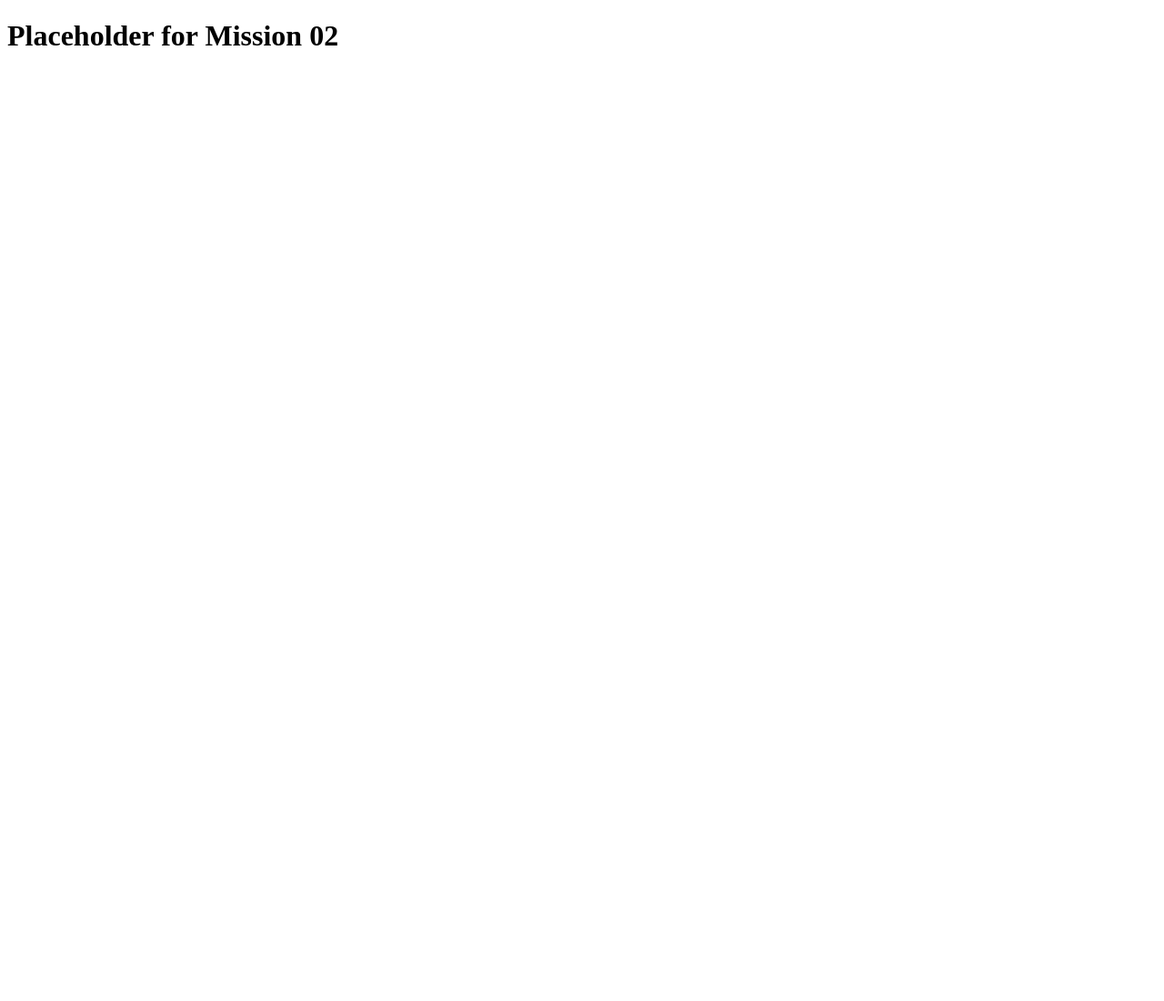
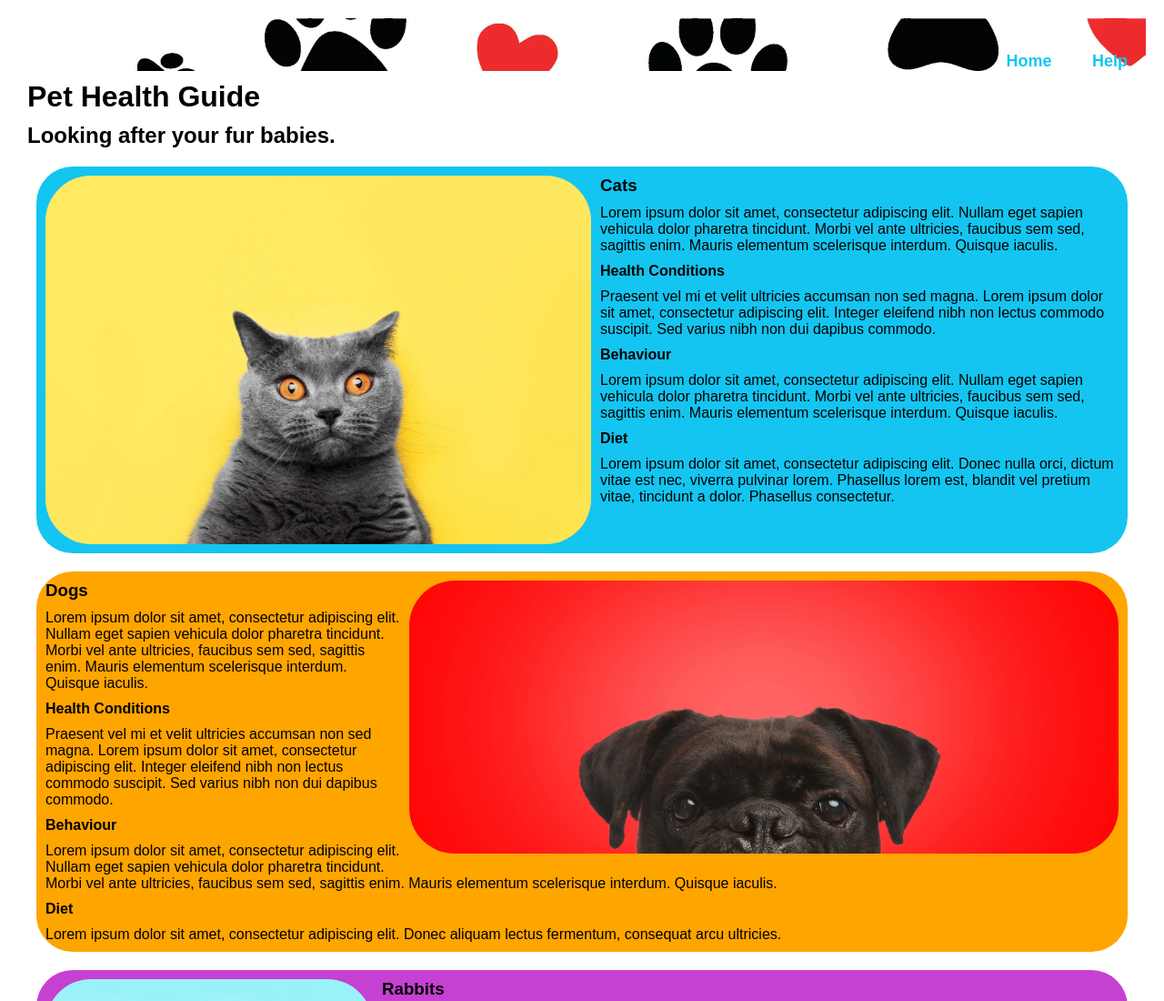
Before and after one commit to Moa-Sketch/Mission-02, a plain HTML site: page index.html in a window 1280 px wide. Shown: the top 1100 px of the page at 91% size. Before the commit the page ends 800 px from the top, so only its background shows below. Drawn offline with Linux system fonts and the light colour scheme.

Commit message:
Updated files for Mission 2.

```diff
--- a/index.html
+++ b/index.html
@@ -3,9 +3,125 @@
   <head>
     <meta charset="UTF-8" />
     <meta name="viewport" content="width=device-width, initial-scale=1.0" />
-    <title>Document</title>
+    <title>Pet Health Guide</title>
+    <link rel="stylesheet" href="pet.css" />
+    <script src="pet.js"></script>
   </head>
   <body>
-    <h1>Placeholder for Mission 02</h1>
-  </body>
+    <header>
+      <!-- Navigation bar -->
+      <div id="head">
+      <nav>
+          <a class="btn nav-link"><a href="index.html">Home</a>
+          <a class="btn nav link"><a href="help.html">Help</a>
+      </nav>
+      </div>
+    </header>
+
+
+    <h1>Pet Health Guide</h1>
+    <h2>Looking after your fur babies.</h2>
+
+    <div id="main">
+      <div class="child-el1">
+        <!-- Box1 -->
+        <img id="imageBox1" src="images/cat_yellowbg.webp" alt="Cat" />
+        <h3>Cats</h3>
+        <p>
+          Lorem ipsum dolor sit amet, consectetur adipiscing elit. Nullam eget
+          sapien vehicula dolor pharetra tincidunt. Morbi vel ante ultricies,
+          faucibus sem sed, sagittis enim. Mauris elementum scelerisque
+          interdum. Quisque iaculis.
+        </p>
+        <h4>Health Conditions</h4>
+        <p>
+          Praesent vel mi et velit ultricies accumsan non sed magna. Lorem ipsum
+          dolor sit amet, consectetur adipiscing elit. Integer eleifend nibh non
+          lectus commodo suscipit. Sed varius nibh non dui dapibus commodo.
+        </p>
+        <h4>Behaviour</h4>
+        <p>
+          Lorem ipsum dolor sit amet, consectetur adipiscing elit. Nullam eget
+          sapien vehicula dolor pharetra tincidunt. Morbi vel ante ultricies,
+          faucibus sem sed, sagittis enim. Mauris elementum scelerisque
+          interdum. Quisque iaculis.
+        </p>
+        <h4>Diet</h4>
+        <p>
+          Lorem ipsum dolor sit amet, consectetur adipiscing elit. Donec nulla
+          orci, dictum vitae est nec, viverra pulvinar lorem. Phasellus lorem
+          est, blandit vel pretium vitae, tincidunt a dolor. Phasellus
+          consectetur.
+        </p>
+      </div>
+      <div class="child-el2">
+        <!-- Box2 -->
+        <img id="imageBox2" src="images/dog_redbg.webp" alt="Dog" />
+        <h3>Dogs</h3>
+        <p>
+          Lorem ipsum dolor sit amet, consectetur adipiscing elit. Nullam eget
+          sapien vehicula dolor pharetra tincidunt. Morbi vel ante ultricies,
+          faucibus sem sed, sagittis enim. Mauris elementum scelerisque
+          interdum. Quisque iaculis.
+        </p>
+        <h4>Health Conditions</h4>
+        <p>
+          Praesent vel mi et velit ultricies accumsan non sed magna. Lorem ipsum
+          dolor sit amet, consectetur adipiscing elit. Integer eleifend nibh non
+          lectus commodo suscipit. Sed varius nibh non dui dapibus commodo.
+        </p>
+        <h4>Behaviour</h4>
+        <p>
+          Lorem ipsum dolor sit amet, consectetur adipiscing elit. Nullam eget
+          sapien vehicula dolor pharetra tincidunt. Morbi vel ante ultricies,
+          faucibus sem sed, sagittis enim. Mauris elementum scelerisque
+          interdum. Quisque iaculis.
+        </p>
+        <h4>Diet</h4>
+        <p>
+          Lorem ipsum dolor sit amet, consectetur adipiscing elit. Donec aliquam
+          lectus fermentum, consequat arcu ultricies.
+        </p>
+      </div>
+      <div class="child-el3">
+        <!-- Box3 -->
+
+        <img id="imageBox3" src="images/rabbit_bluebg.webp" alt="Rabbit" />
+        <h3>Rabbits</h3>
+        <p>
+          Lorem ipsum dolor sit amet, consectetur adipiscing elit. Nullam eget
+          sapien vehicula dolor pharetra tincidunt. Morbi vel ante ultricies,
+          faucibus sem sed, sagittis enim. Mauris elementum scelerisque
+          interdum. Quisque iaculis.
+        </p>
+        <h4>Health Conditions</h4>
+        <p>
+          Praesent vel mi et velit ultricies accumsan non sed magna. Lorem ipsum
+          dolor sit amet, consectetur adipiscing elit. Integer eleifend nibh non
+          lectus commodo suscipit. Sed varius nibh non dui dapibus commodo.
+        </p>
+        <h4>Behaviour</h4>
+        <p>
+          Lorem ipsum dolor sit amet, consectetur adipiscing elit. Nullam eget
+          sapien vehicula dolor pharetra tincidunt. Morbi vel ante ultricies,
+          faucibus sem sed, sagittis enim. Mauris elementum scelerisque
+          interdum. Quisque iaculis.
+        </p>
+        <h4>Diet</h4>
+        <p>
+          Lorem ipsum dolor sit amet, consectetur adipiscing elit. Donec
+          vulputate nisl vitae tellus ullamcorper tempus. Phasellus scelerisque
+          eros vitae tortor fringilla tempor. Sed et mollis lectus. Etiam
+          porttitor lobortis velit.
+        </p>
+      </div>
+
+  <footer>
+      <!-- Social media icons -->
+        <a href="https://www.facebook.com" target="_blank"
+          ><img src="images/icon-facebook.png"
+        /></a>
+        Follow us for tips regarding your pets health and wellbeing.
+    </footer>
+    </body>
 </html>
--- /dev/null
+++ b/pet.css
@@ -0,0 +1,111 @@
+* {
+    box-sizing: border-box;
+    margin: 10px;
+}
+
+
+#head {
+    text-align: right;
+    font-weight: bolder;
+    font-size: large;
+    background-image: url("images/pawprints.webp");
+    background-size: cover;
+    width: 100%;
+}
+
+.btn {
+    font-family: Arial, Helvetica, sans-serif;
+    font-size: 20px;
+    text-align: center;
+}
+
+.nav-link {
+    margin: 5px 10px;
+    padding: 15px 15px;
+    display: flex;
+}
+
+a {
+    color: rgb(20, 197, 241);
+    text-decoration: none;
+    font-family: Arial, Helvetica, sans-serif;
+}
+
+h1,
+h2 {
+    font-family: Arial, Helvetica, sans-serif;
+
+}
+
+#main {
+    display: flex;
+    background-color: white;
+    flex-wrap: wrap;
+    font-family: Arial, Helvetica, sans-serif;
+    border-radius: 50px;
+}
+
+/* Cat */
+#imageBox1 {
+    width: 50%;
+    float: left;
+    border-radius: 50px;
+    justify-content: center;
+}
+
+/* Dog */
+#imageBox2 {
+    width: 65%;
+    float: right;
+    border-radius: 50px;
+}
+
+/* Rabbit */
+#imageBox3 {
+    width: 30%;
+    float: left;
+    border-radius: 50px;
+}
+
+/* Box1 */
+.child-el1 {
+    background-color: rgb(20, 197, 241);
+    border-radius: 40px;
+}
+
+/* Box2 Dog */
+.child-el2 {
+    background-color: orange;
+    border-radius: 40px;
+}
+
+/* Box3 Rabbit */
+.child-el3 {
+    background-color: rgb(197, 65, 209);
+    border-radius: 40px;
+}
+
+/* Box4 Help */
+.child-el4 {
+    background-color: rgb(20, 197, 241);
+    border-radius: 40px;
+}
+
+/* Box5 Help */
+.child-el5 {
+    background-color: orange;
+    border-radius: 40px;
+    display: flexbox;
+    flex-wrap: wrap;
+    justify-content: center;
+    padding: 20px;
+}
+
+footer {
+    color: rgb(20, 197, 241);
+    font-style: italic;
+    font-weight: bold;
+    background-image: url("images/pawprints.webp");
+    background-size: cover;
+    width: 100%;
+}
--- /dev/null
+++ b/pet.js
@@ -0,0 +1,34 @@
+console.log("Connected!")
+
+// Fetch values from HTML inputs, store pet age in let as value will change.
+function calculateInsurance() {
+    const petType = document.getElementById("petType").value;
+    let petAge = parseInt(document.getElementById("petAge").value) || 0;
+    const coverageLevel = document.getElementById("coverageLevel").value;
+
+    // Base price for pet type
+    let basePrice = 10; // Default for cat as first on list
+    if (petType === "dog") { // Must match dog
+        basePrice = 15;
+    } else if (petType === "rabbit") { // Must match rabbit
+        basePrice = 5;
+    }
+
+    // Price multipliers for coverage, stored in LET as value will change with type of cover, cover operators total match
+    let multiplier = 1.5;
+    if (coverageLevel === "health") {
+        multiplier = 2;
+    } else if (coverageLevel === "premium") {
+        multiplier = 2.5;
+    }
+
+    // Cover increase for age of pet
+    const ageCost = petAge * 0.5;
+
+    // Total cost calculated and stored
+    const totalCost = basePrice * multiplier + ageCost;
+
+    // Display result in HTML
+    const resultElement = document.getElementById("result");
+    resultElement.textContent = `Estimated Cost: $${totalCost} per month`;
+}
--- a/script.js
+++ /dev/null
@@ -1 +0,0 @@
-// Placeholder for JS uploading to GitHub.
--- a/styles.css
+++ /dev/null
@@ -1 +0,0 @@
-/* Placholder for CSS, uploading to GitHub test */
```
Also changed, not shown: help.html (added, +86 -0 lines), images/cat_yellowbg.webp (added), images/dog_redbg.webp (added), images/icon-facebook.png (added), images/pawprints.webp (added), images/rabbit_bluebg.webp (added).
